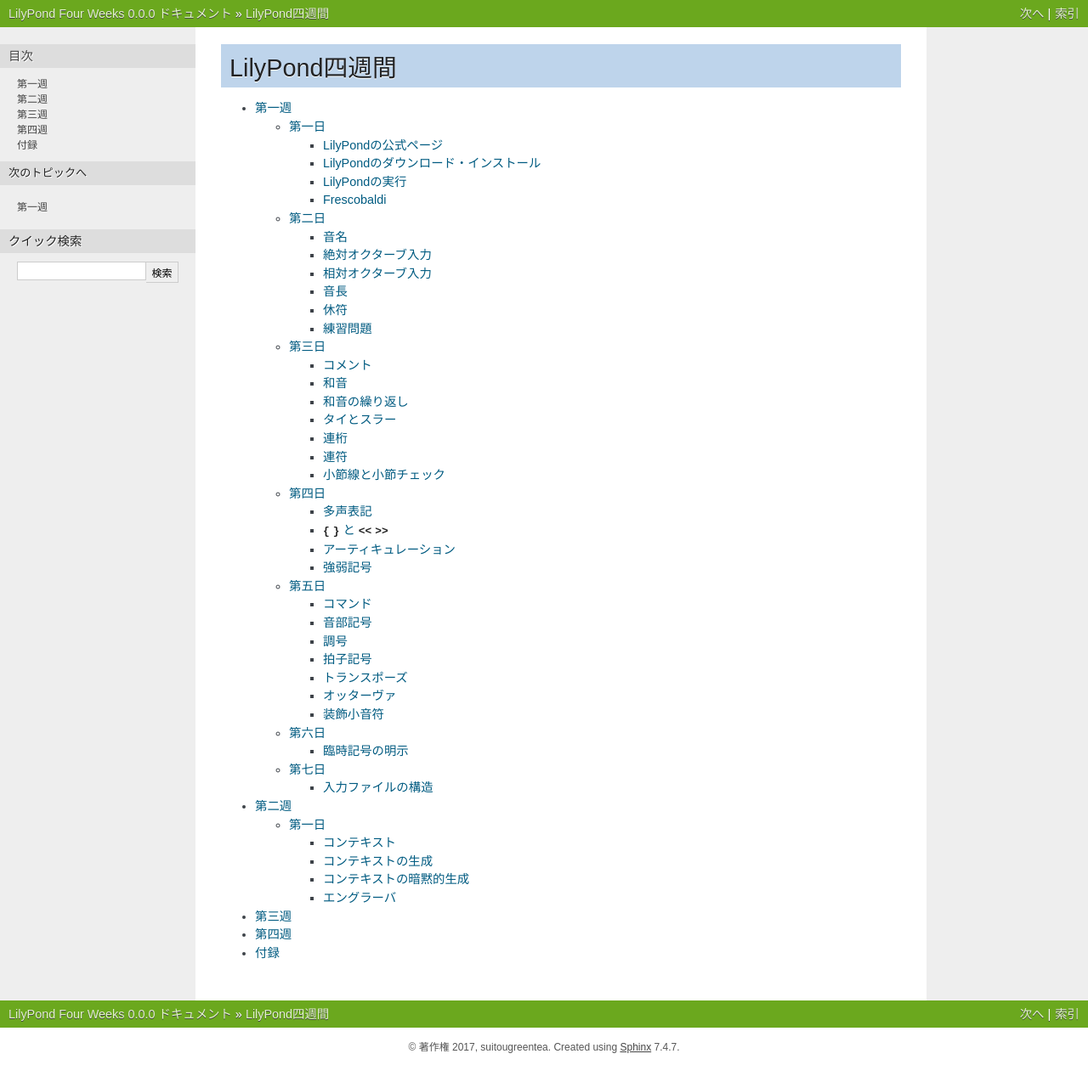
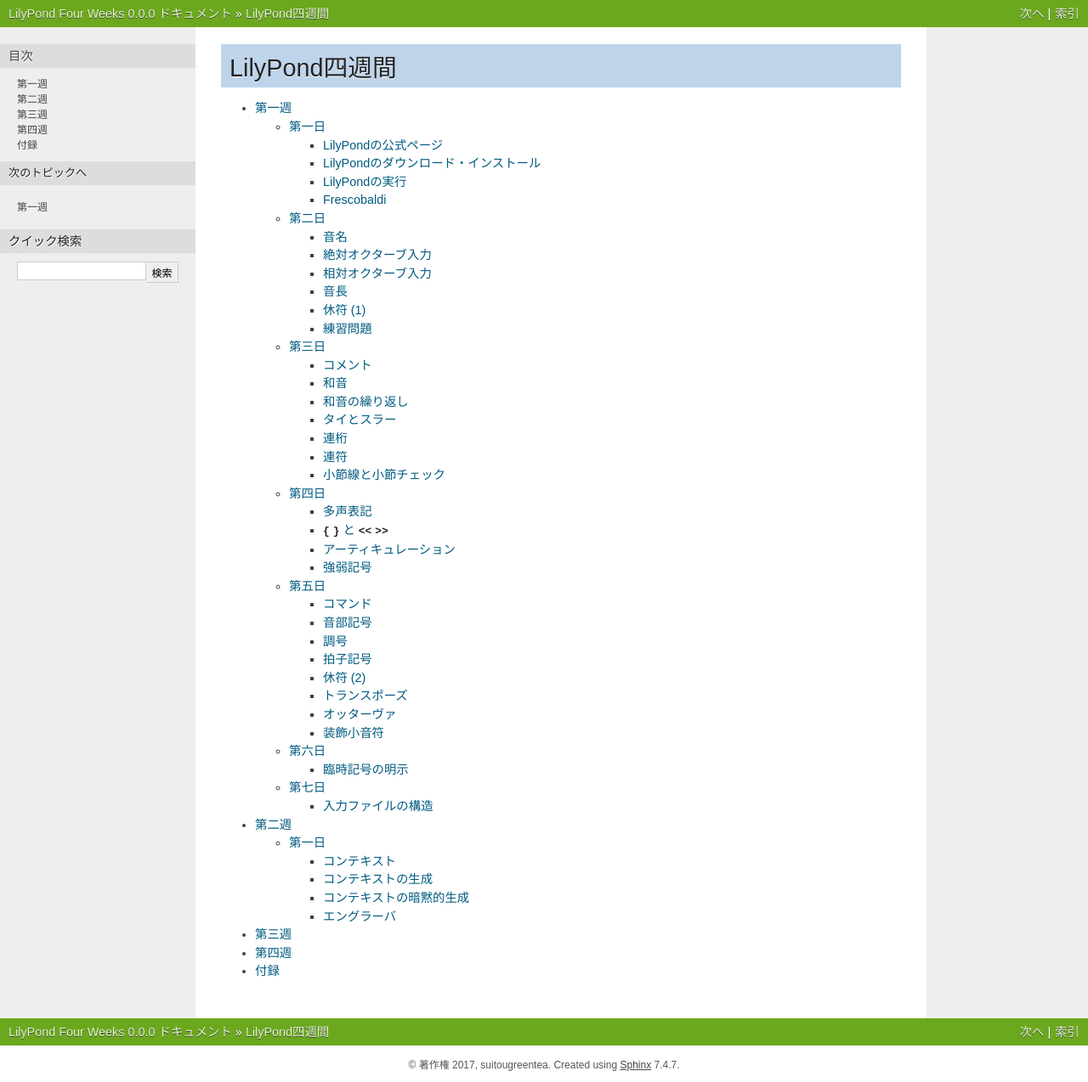
Before and after one commit to suitougreentea/lilypond-four-weeks, a Sphinx documentation site: the page built from source/index.rst, in a window 1280 px wide. Shown: the whole page at 85% size. Built offline with Sphinx 7.4.7, drawn with Linux system fonts in a browser that asks for light colours; pages that are not in the unit, such as notebooks, are missing from menus; before the commit the page ends 1253 px from its top, so only the background shows below that.

Commit message:
Modify week_1/day_2, week_1/day_5

```diff
--- a/source/week_1/day_2.rst
+++ b/source/week_1/day_2.rst
@@ -160,7 +160,7 @@
 
 倍全音符（ブレーべ、全音符の2倍長）は数字の代わりに ``\breve`` 、四倍全音符（ロンガ）は ``\longa`` を記入する。
 八倍長（マキシマ）は ``\maxima`` で得られるが、通常では符頭が用意されていないため休符でしか用いない。
-休符は :ref:`rest` で扱う。
+休符は :ref:`rest-1` で扱う。
 
 付点は数字の後に ``.`` を付加する。付点は複数付けることができる。
 
@@ -175,10 +175,10 @@
 
 .. num-section::
 
-.. _rest:
+.. _rest-1:
 
-休符
-----
+休符 (1)
+--------
 
 通常の休符は音名の部分を ``r`` に置き換えることで入力できる。
 
```
Also changed, not shown: pending.md (+0 -1 lines), source/week_1/day_5.rst (+10 -0 lines).
